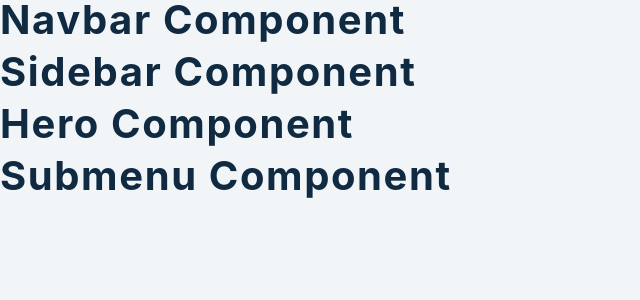
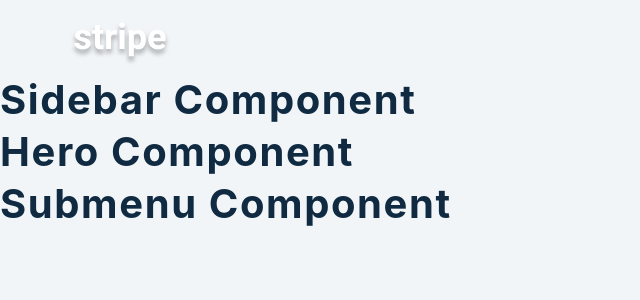
Before and after one commit to Farahcodes/13-stripe-submenus-react-project, a React (Create React App) app in the folder setup/: page / in a window 1280 px wide. Shown: the top 300 px of the page, without its empty margins (0-640 px from the left). Built offline with nearby package versions, Linux system fonts and the light colour scheme.

Commit message:
added logo

```diff
--- a/setup/src/Navbar.js
+++ b/setup/src/Navbar.js
@@ -1,9 +1,23 @@
 import React from 'react'
 import logo from './images/logo.svg'
 import { FaBars } from 'react-icons/fa'
+import { useGlobalContext } from './context'
+
 
 const Navbar = () => {
-  return <h2>navbar component</h2>
+  const {openSidebar,openSubmenu,closeSubmenu} = useGlobalContext()
+  return(
+    <nav className="nav">
+      <div className="nav-center">
+        <div className="nav-header">
+        <img src={logo} className='nav-logo' alt="stripe" />
+          <ul className="nav-links">
+
+          </ul>
+        </div>
+      </div>
+    </nav>
+  )
 }
 
 export default Navbar
```
